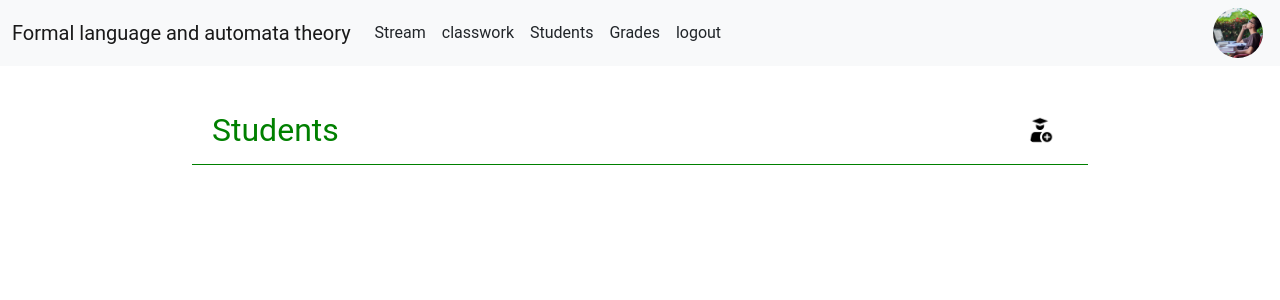
After one commit to bilal-patiwala/Class101, a Django app: template TeacherPortal/templates/TeacherPortal/students.html in a window 1280 px wide. The commit adds this page. Shown: the top 300 px of the page. Run offline with Django 4.2, Linux system fonts and the light colour scheme; the template is opened without the code that fills it: values that come from a table or form of the project are taken from there, others are empty; data comes from the database, SQL or seed files in the repository.

Commit message:
add students view added

```diff
--- a/TeacherPortal/templates/TeacherPortal/base.html
+++ b/TeacherPortal/templates/TeacherPortal/base.html
@@ -22,7 +22,7 @@
                 <a class="nav-link text-dark" aria-current="page" href="#">classwork</a>
               </li>
               <li class="nav-item">
-                <a class="nav-link text-dark" href="#">Students</a>
+                <a class="nav-link text-dark" href="{% url 'teacher_portal:students' id %}">Students</a>
               </li>
               <li class="nav-item">
                 <a class="nav-link text-dark" href="#">Grades</a>
--- /dev/null
+++ b/TeacherPortal/templates/TeacherPortal/students.html
@@ -0,0 +1,22 @@
+{% extends 'TeacherPortal/base.html' %}
+{% load static %}
+
+{% block title %} Students {% endblock title %}
+
+{% block link %} <link rel="stylesheet" href="{% static './TeacherPortal/css/students.css' %}"> {% endblock link %}
+
+{% block content %}
+    <section>
+        <div id="students-container">
+            <div id="add-container">
+                <div style="font-size: 2em; color:green;">
+                    Students
+                </div>
+                <div class="add-student-icon">
+                    <button id="add-student-icon" class="btn border-0"><img style="width: 30px; height: 30px; border-radius: 50%;" src="{% static './TeacherPortal/images/student.png' %}" alt=""></button>
+                </div>
+            </div>
+
+        </div>
+    </section>
+{% endblock content %}
--- a/TeacherPortal/urls.py
+++ b/TeacherPortal/urls.py
@@ -5,5 +5,6 @@ app_name = "teacher_portal"
 urlpatterns = [
     path('teacher_detail/',views.teacherDetail,name="teacher_detail"),
     path('logout/',views.logout,name='logout'),
-    path('class_detail/<int:id>',views.classDetail ,name='class_detail'),
+    path('class_detail/<int:id>/',views.classDetail ,name='class_detail'),
+    path('class_detail/<int:id>/students/',views.students,name='students')
 ]
--- /dev/null
+++ b/static/TeacherPortal/css/students.css
@@ -0,0 +1,24 @@
+#students-container{
+    width: 70%;
+    margin: auto;
+    margin-top: 40px;
+    border-bottom:1px solid green;
+}
+
+#add-container{
+    display: flex;
+    justify-content: space-between;
+    align-items: center;
+    padding: 0px 20px 10px 20px;
+}
+
+#add-student-icon{
+    background: transparent;
+    transition: none;
+}
+
+#add-student-icon:hover{
+    background-color: rgb(0, 128, 0,0.1);
+    transition: 0ms;
+    border-radius: 50%;
+}
```
Also changed, not shown: TeacherPortal/views.py (+11 -1 lines), static/TeacherPortal/images/student.png (added).
